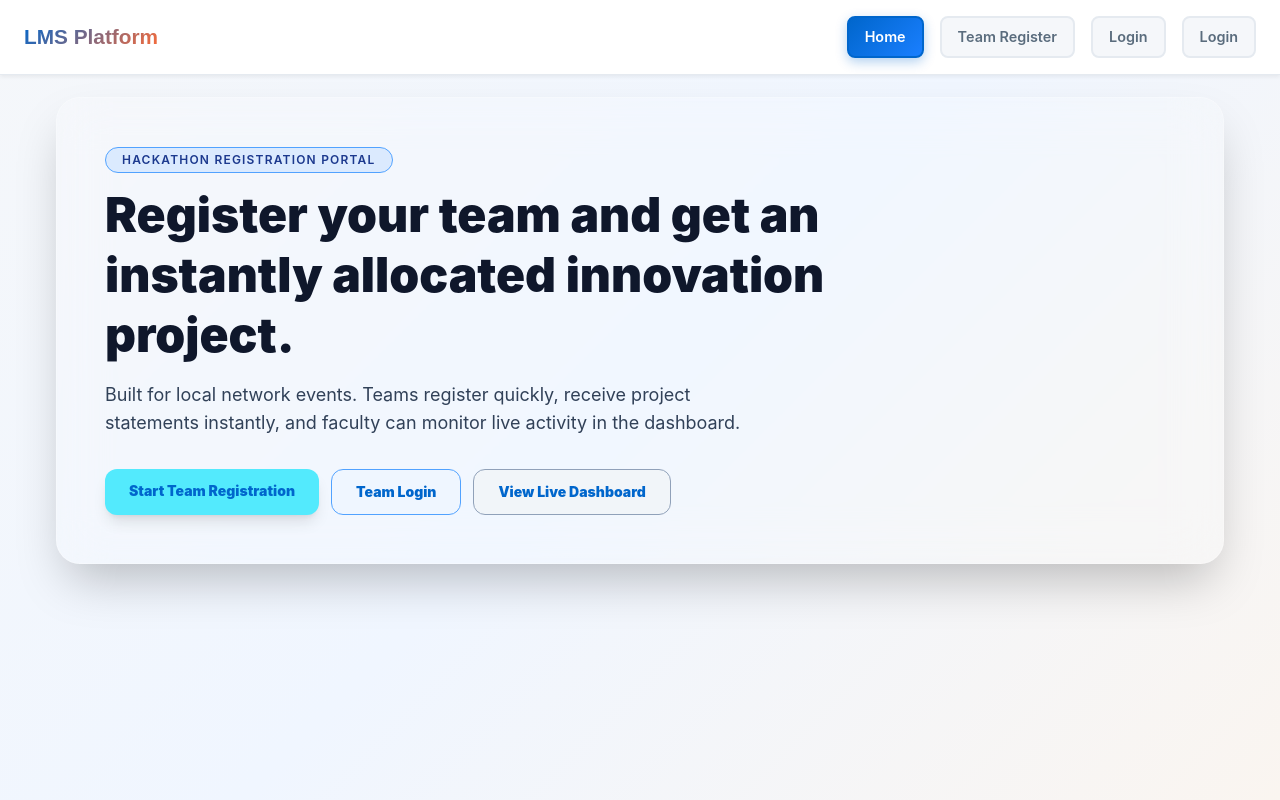
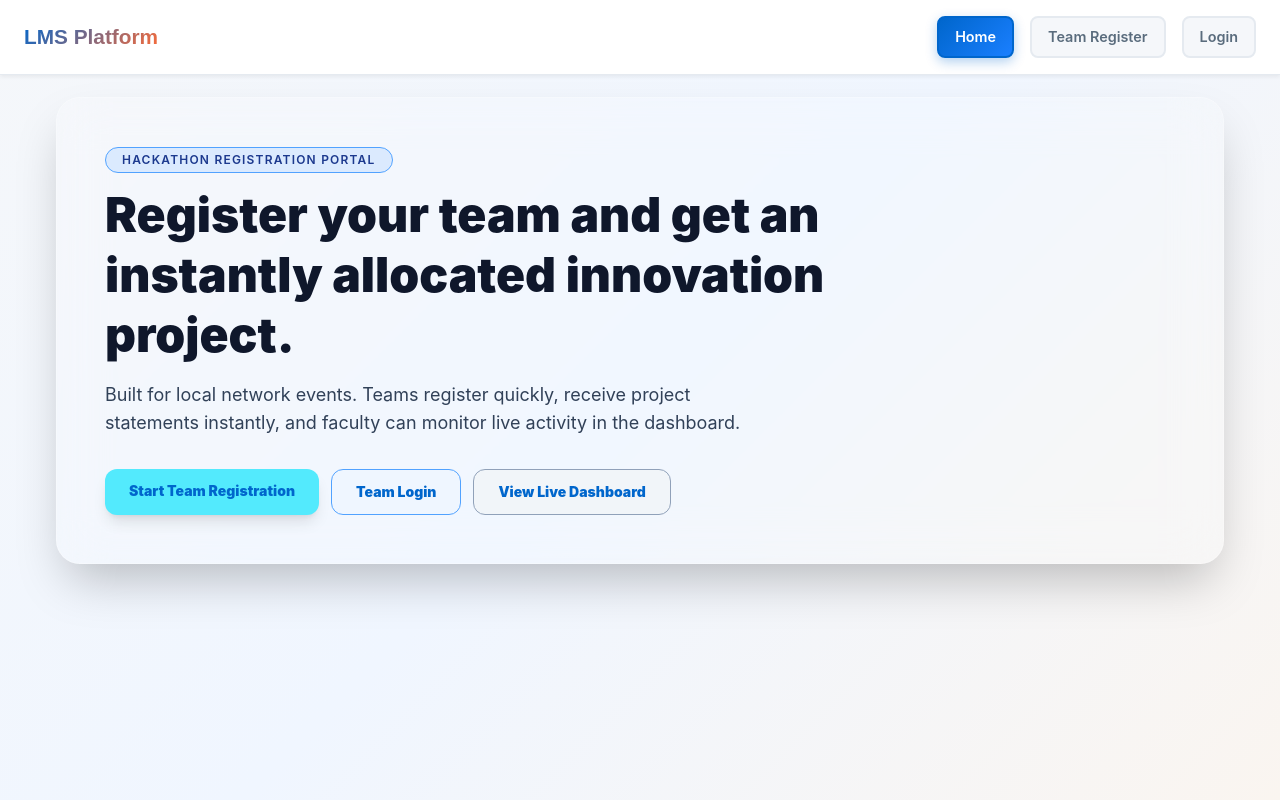
Before and after one commit to connect2future-org/unified-lms-platform, a React (Vite) app in the folder client/: page /landing in a window 1280 px wide. Built offline with nearby package versions, Linux system fonts and the light colour scheme.

Commit message:
feat: remove login link from navigation when authenticated

```diff
--- a/client/src/App.jsx
+++ b/client/src/App.jsx
@@ -128,9 +128,6 @@ function TopNav() {
         <NavLink to="/register-team" className="nav-link-chip">
           Team Register
         </NavLink>
-        <NavLink to="/login" className="nav-link-chip">
-          Login
-        </NavLink>
 
         {isAuthenticated ? (
           <div className="nav-profile" ref={profileRef}>
```
